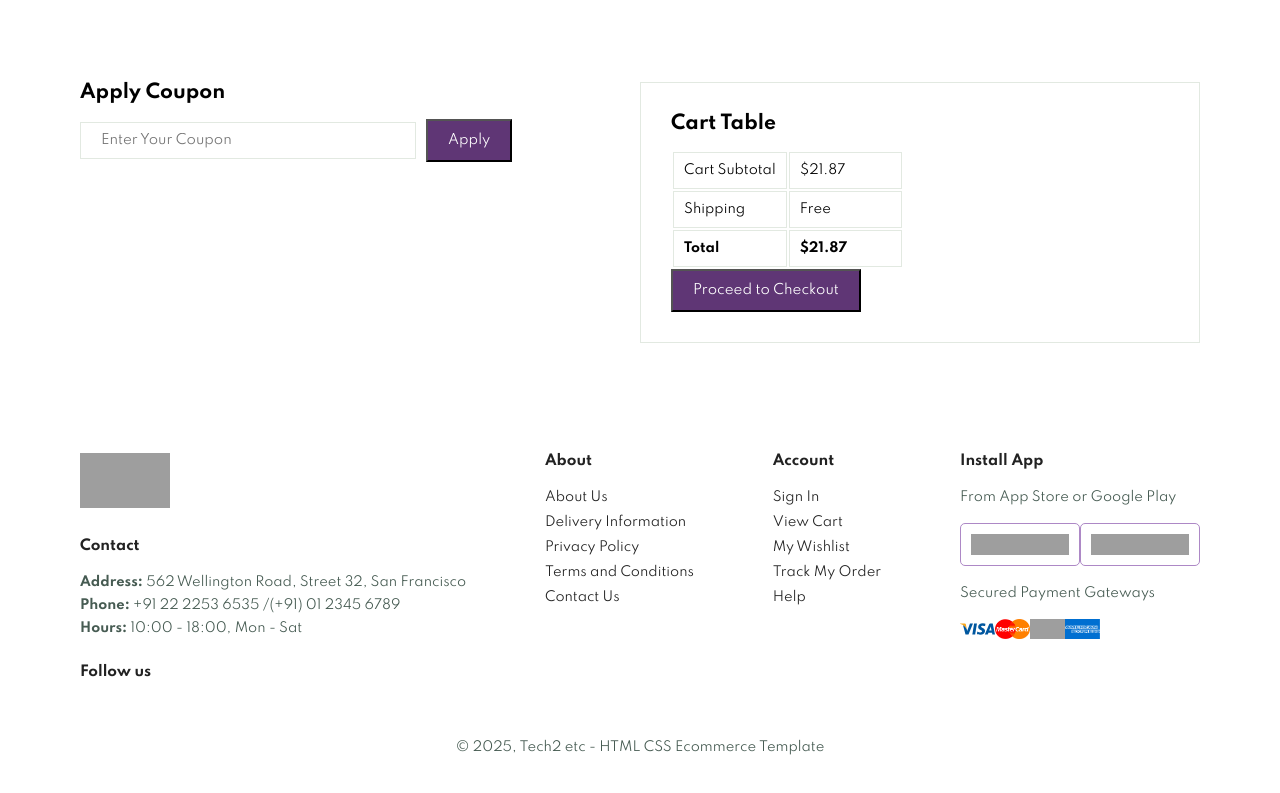
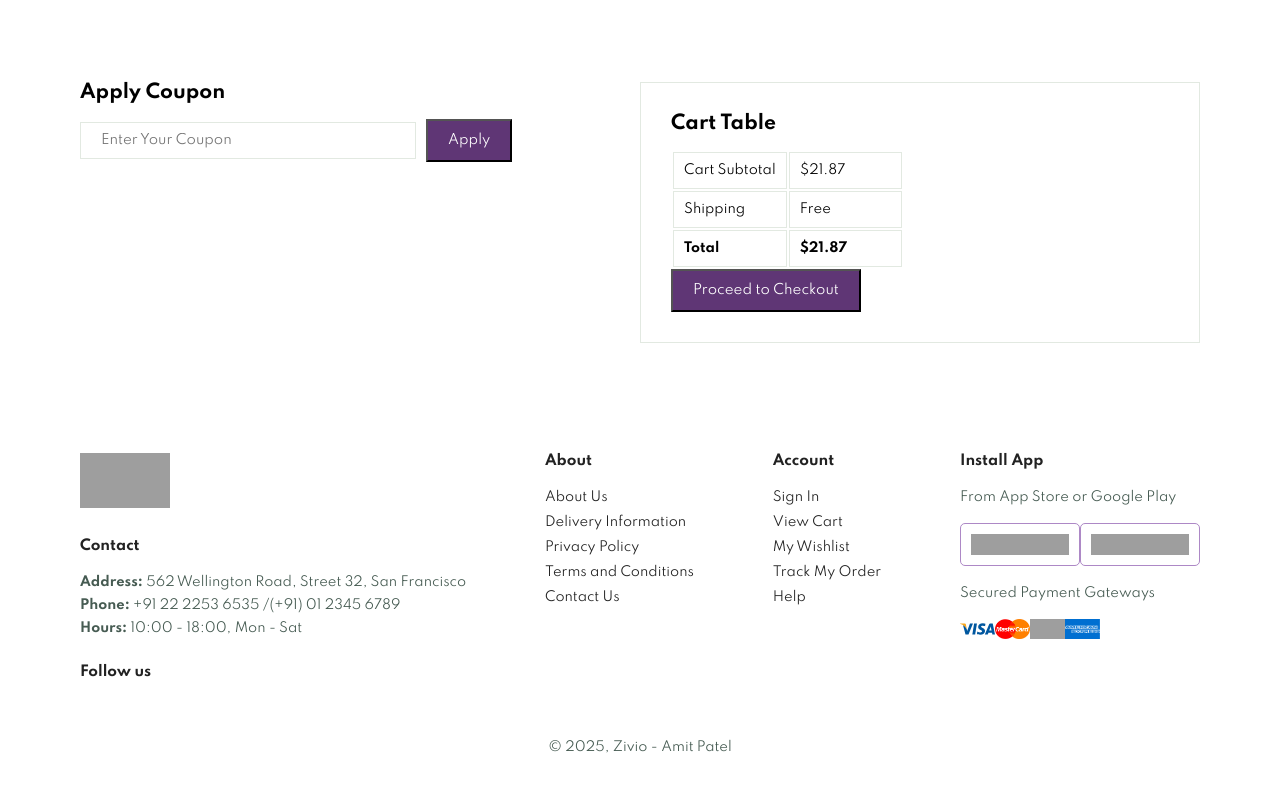
Before and after one commit to amitpatelAP/Zivio, a React (Vite) app: page /cart in a window 1280 px wide. Shown: the part 766-1559 px from the top of the page. Built offline with nearby package versions, Linux system fonts and the light colour scheme; grey boxes are pictures that could not be loaded.

Commit message:
chore: remove template copyright text

```diff
--- a/src/components/Footer.jsx
+++ b/src/components/Footer.jsx
@@ -53,7 +53,7 @@ const Footer = () => {
                 </div>
             </div>
             <div className="copyright">
-                <p>© 2025, Tech2 etc - HTML CSS Ecommerce Template</p>
+                <p>© 2025, Zivio - Amit Patel</p>
             </div>
         </footer>
     );
```
